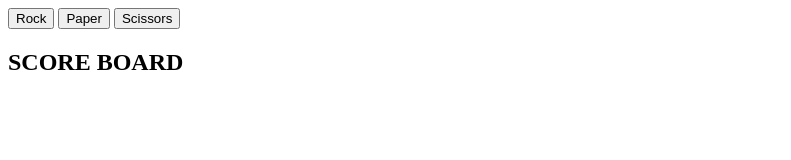
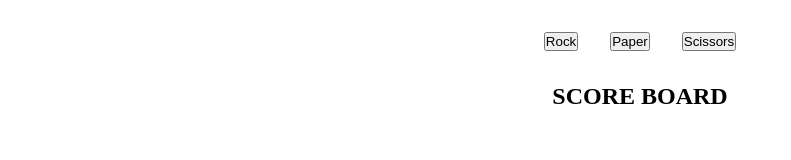
Before and after one commit to jbschklar/Rock-Paper-Scissors, a plain HTML site: page index.html in a window 1280 px wide. Shown: the whole page, without its empty margins (0-791 px from the left). Drawn offline with Linux system fonts and the light colour scheme.

Commit message:
started css to experiment with layout

```diff
--- a/index.html
+++ b/index.html
@@ -9,9 +9,11 @@
 		<link rel="stylesheet" href="style.css" />
 	</head>
 	<body>
-		<button class="btn rock">Rock</button>
-		<button class="btn paper">Paper</button>
-		<button class="btn scissors">Scissors</button>
+		<div class="btns">
+			<button class="btn rock">Rock</button>
+			<button class="btn paper">Paper</button>
+			<button class="btn scissors">Scissors</button>
+		</div>
 		<div class="results">
 			<h2 class="score-board">SCORE BOARD</h2>
 			<p class="scores"></p>
--- a/style.css
+++ b/style.css
@@ -0,0 +1,26 @@
+* {
+	margin: 0;
+	padding: 0;
+}
+
+.btns {
+	margin: 32px 0;
+	display: flex;
+	justify-content: center;
+	gap: 32px;
+}
+
+.score-board {
+	/* margin: 32px 0; */
+}
+
+.results {
+	display: flex;
+	flex-direction: column;
+	align-items: center;
+	gap: 64px;
+}
+
+.scores {
+	text-align: center;
+}
```
